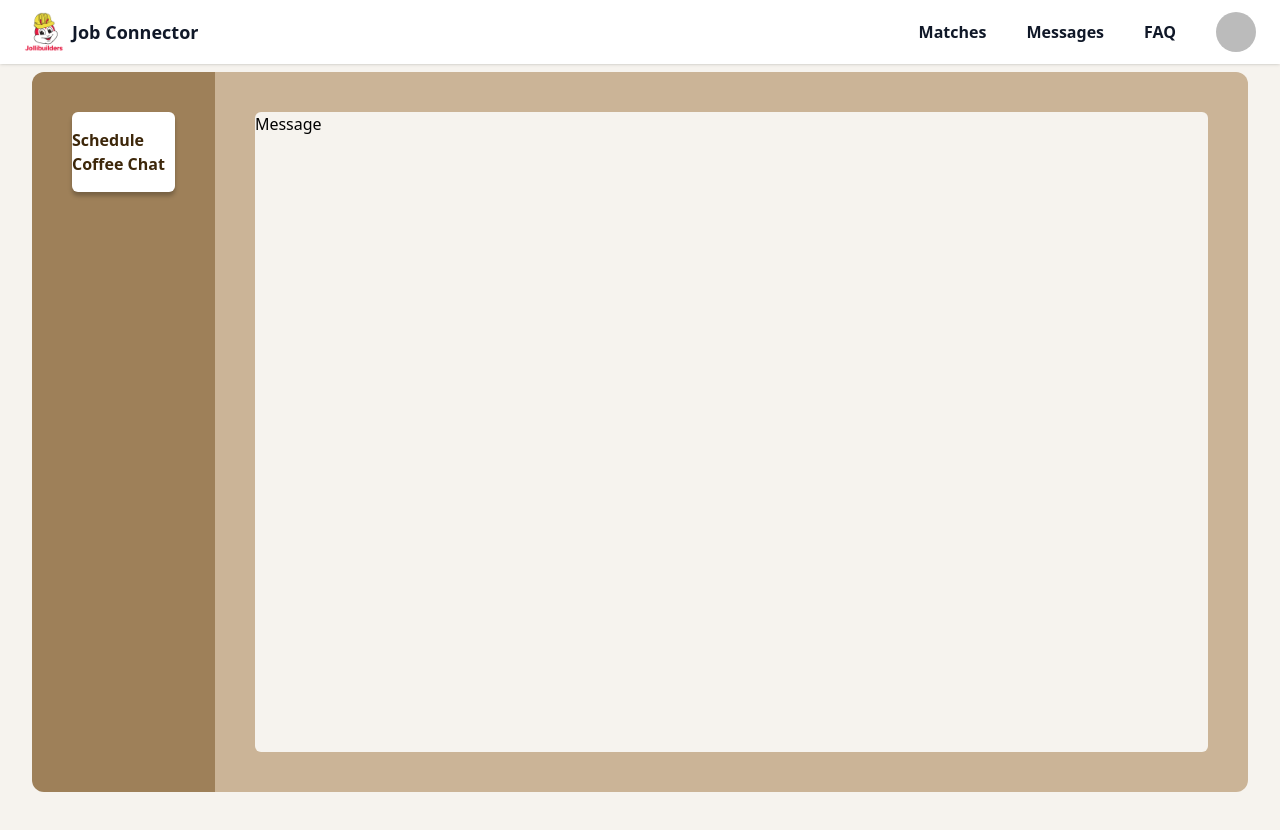
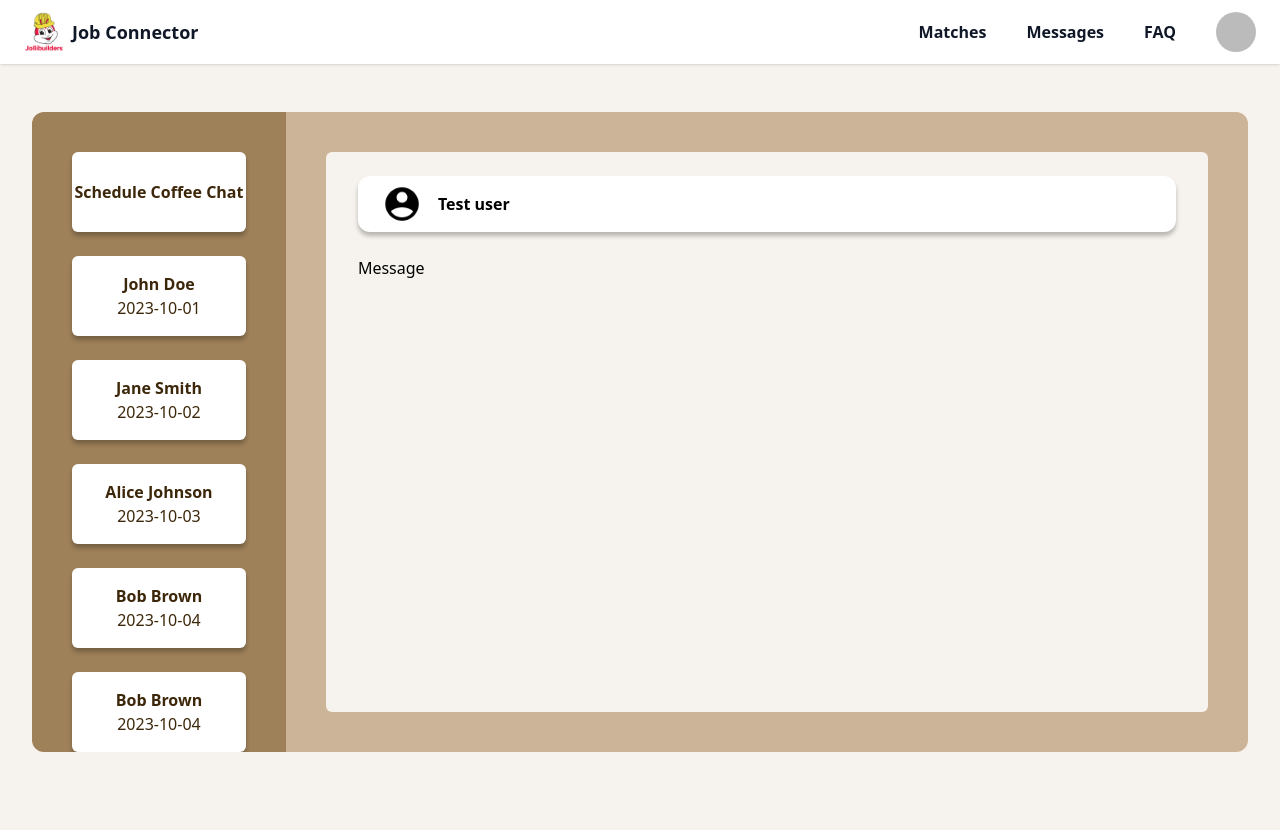
Before and after one commit to Jollibuilders/FIP_Project, a React (Vite) app in the folder frontend/: page /chat in a window 1280 px wide. Built offline with nearby package versions, Linux system fonts and the light colour scheme; no server answers; sample sign-in values are in the browser's storage.

Commit message:
Added profile details to top

```diff
--- /dev/null
+++ b/frontend/src/components/MessageCards.jsx
@@ -0,0 +1,21 @@
+import React from "react";
+
+const MessageCards = ({ listOfUsers }) => {
+    return (
+        <div>
+            <div className='flex w-full h-20 justify-center items-center bg-white rounded-md shadow-[0_4px_4px_0_rgba(0,0,0,0.25)] mb-6'>
+                <span className='font-bold text-[#3D270A]'>Schedule Coffee Chat</span>
+            </div>
+            {listOfUsers && listOfUsers.length > 0 && (
+                listOfUsers.map((user) => (
+                    <div key={user.id} className='flex flex-col justify-center items-center w-full h-20 rounded-md shadow-[0_4px_4px_0_rgba(0,0,0,0.25)] mt-6 bg-white'>
+                        <span className='font-bold text-[#3D270A]'>{user.name}</span>
+                        <span className='text-[#3D270A]'>{user.date}</span>
+                    </div>
+                ))
+            )}
+        </div>
+    );
+};
+
+export default MessageCards;
--- a/frontend/src/components/chat/List.jsx
+++ b/frontend/src/components/chat/List.jsx
@@ -1,11 +1,19 @@
 import React, { useState, useEffect } from 'react';
+import MessageCards from '../MessageCards';
+
+const tempList = [
+    { id: 1, name: 'John Doe', date: '2023-10-01' },
+    { id: 2, name: 'Jane Smith', date: '2023-10-02' },
+    { id: 3, name: 'Alice Johnson', date: '2023-10-03' },
+    { id: 4, name: 'Bob Brown', date: '2023-10-04' },
+    { id: 5, name: 'Bob Brown', date: '2023-10-04' },
+    { id: 6, name: 'Bob Brown', date: '2023-10-04' },
+];
 
 const List = () => {
     return (
-        <div className='flex flex-col w-1/6 h-full rounded-l-xl p-10' style={{ backgroundColor: '#9E8059'}}>
-            <div className='flex w-full h-20 justify-center items-center bg-white rounded-md shadow-[0_4px_4px_0_rgba(0,0,0,0.25)]'>
-                <span className='font-bold text-[#3D270A]'>Schedule Coffee Chat</span>
-            </div>
+        <div className='flex flex-col w-1/4 h-full rounded-l-xl p-10 max-h-full overflow-y-auto' style={{ backgroundColor: '#9E8059'}}>
+            <MessageCards listOfUsers={tempList} />
         </div>
     );
 };
--- a/frontend/src/components/chat/Messages.jsx
+++ b/frontend/src/components/chat/Messages.jsx
@@ -1,10 +1,12 @@
 import React, { useState, useEffect } from 'react';
+import TopUserCard from './TopUserCard';
 
 const Messages = () => {
 
     return (
         <div className='flex flex-col justify-center items-center w-full h-full rounded-r-xl p-10' style={{ backgroundColor: '#CBB497'}}>
-            <div className='w-full h-full rounded-md' style={{ backgroundColor: '#F6F3EE' }}>
+            <div className='w-full h-full rounded-md py-6 px-8' style={{ backgroundColor: '#F6F3EE' }}>
+                <TopUserCard user={"Test user"}/>
                 Message
             </div>
         </div>
--- /dev/null
+++ b/frontend/src/components/chat/TopUserCard.jsx
@@ -0,0 +1,13 @@
+import React from "react";
+import profile from "../../assets/user_logo.png";
+
+const TopUserCard = ({ user }) => {
+    return (
+        <div className="flex flex-row px-6 items-center w-full h-14 rounded-xl shadow-[0_4px_4px_0_rgba(0,0,0,0.25)] bg-white mb-6">
+            <img src={profile} alt="User Profile" className="w-10 h-10 rounded-full mr-4" />
+            <span className="font-semibold">{user}</span>
+        </div>
+    );
+};
+
+export default TopUserCard;
--- a/frontend/src/pages/Chat.jsx
+++ b/frontend/src/pages/Chat.jsx
@@ -7,7 +7,7 @@ const ChatPage = () => {
 
     return (
         <div className="flex h-screen justify-center items-center" style={{ backgroundColor: '#F6F3EE' }}>
-            <div className="flex flex-row w-[95%] h-[90%]">
+            <div className="flex flex-row w-[95%] h-[80%]">
                 <List/>
                 <Messages/>
             </div>
```
